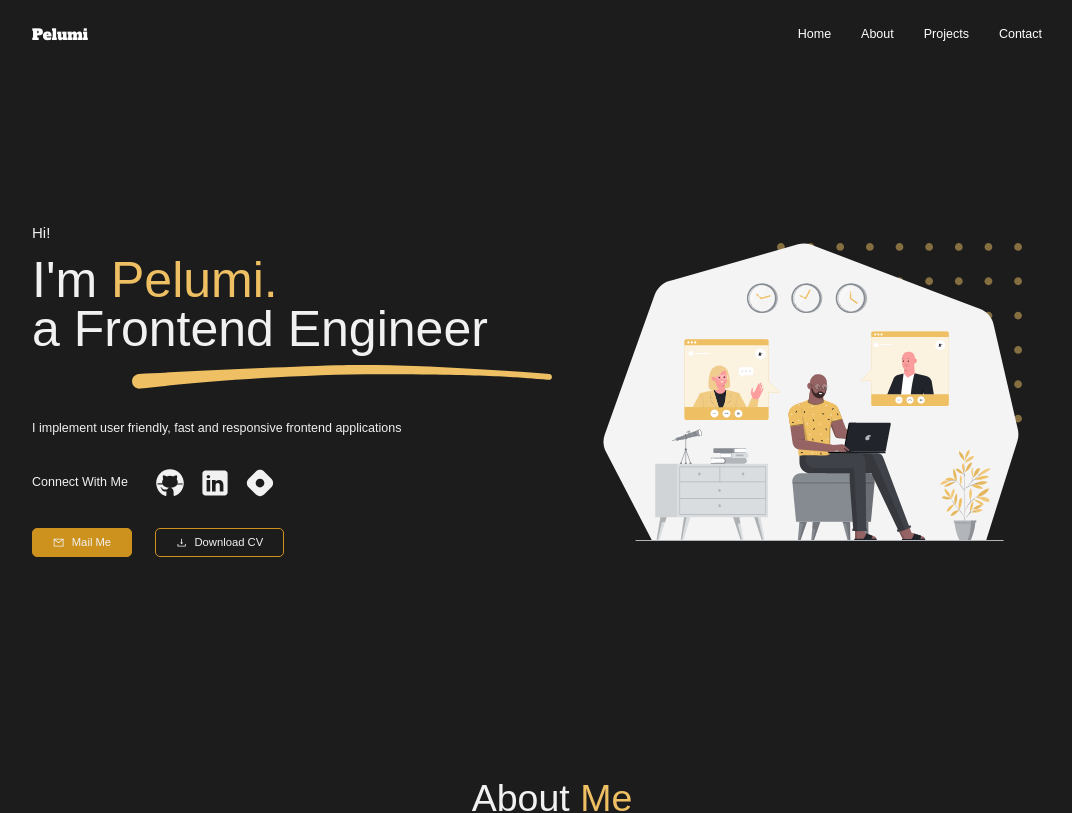
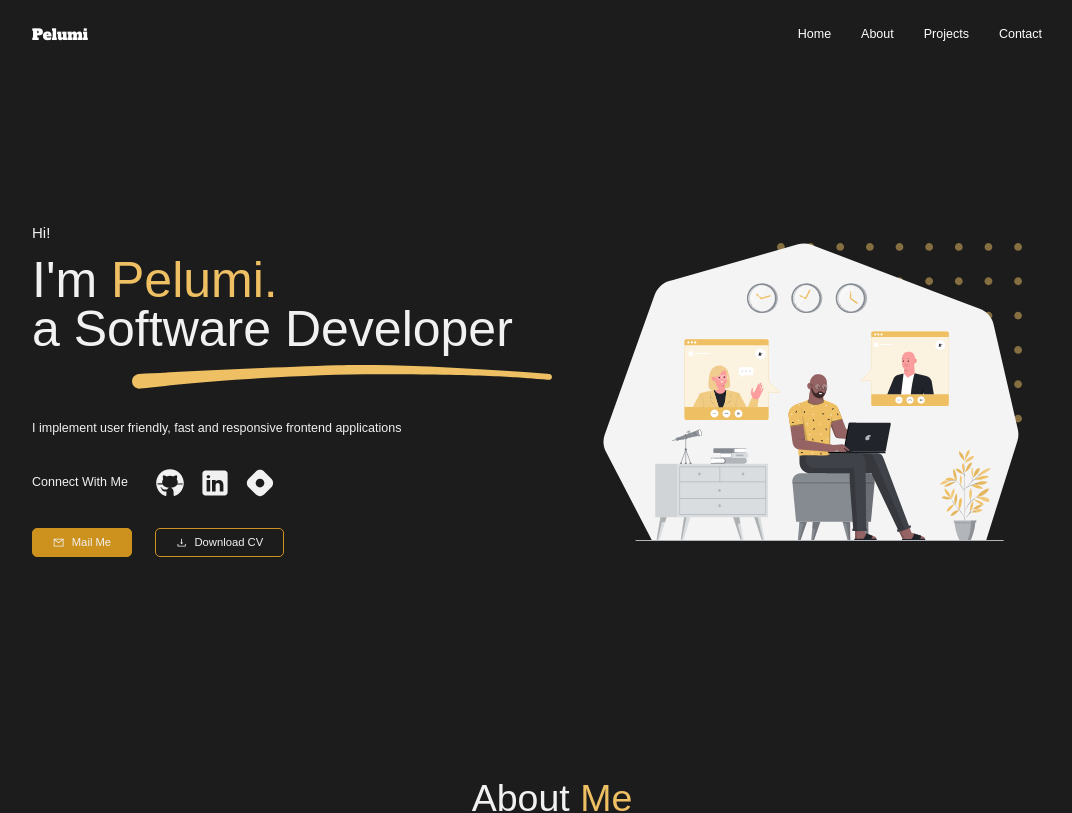
Before and after one commit to peltastic/Pelumi, a Next.js app: page / in a window 1280 px wide. Shown: the top 813 px of the page, without its empty margins (88-1160 px from the left). Built offline with nearby package versions, Linux system fonts and the light colour scheme; a web font is replaced by a local one.

Commit message:
Update Header.jsx

```diff
--- a/components/Header.jsx
+++ b/components/Header.jsx
@@ -33,7 +33,7 @@ function Header() {
           I'm <span className="text-secondary ">Pelumi.</span>
         </h1>
         <h1 className=" text-[3rem] sm1:text-[4rem] n:text-[5rem] leading-9 mb-10">
-          a Frontend Engineer
+          a Software Developer
         </h1>
         <div className=" ml-2 md:ml-[10rem] mb-[3rem]">
           <motion.svg
```
